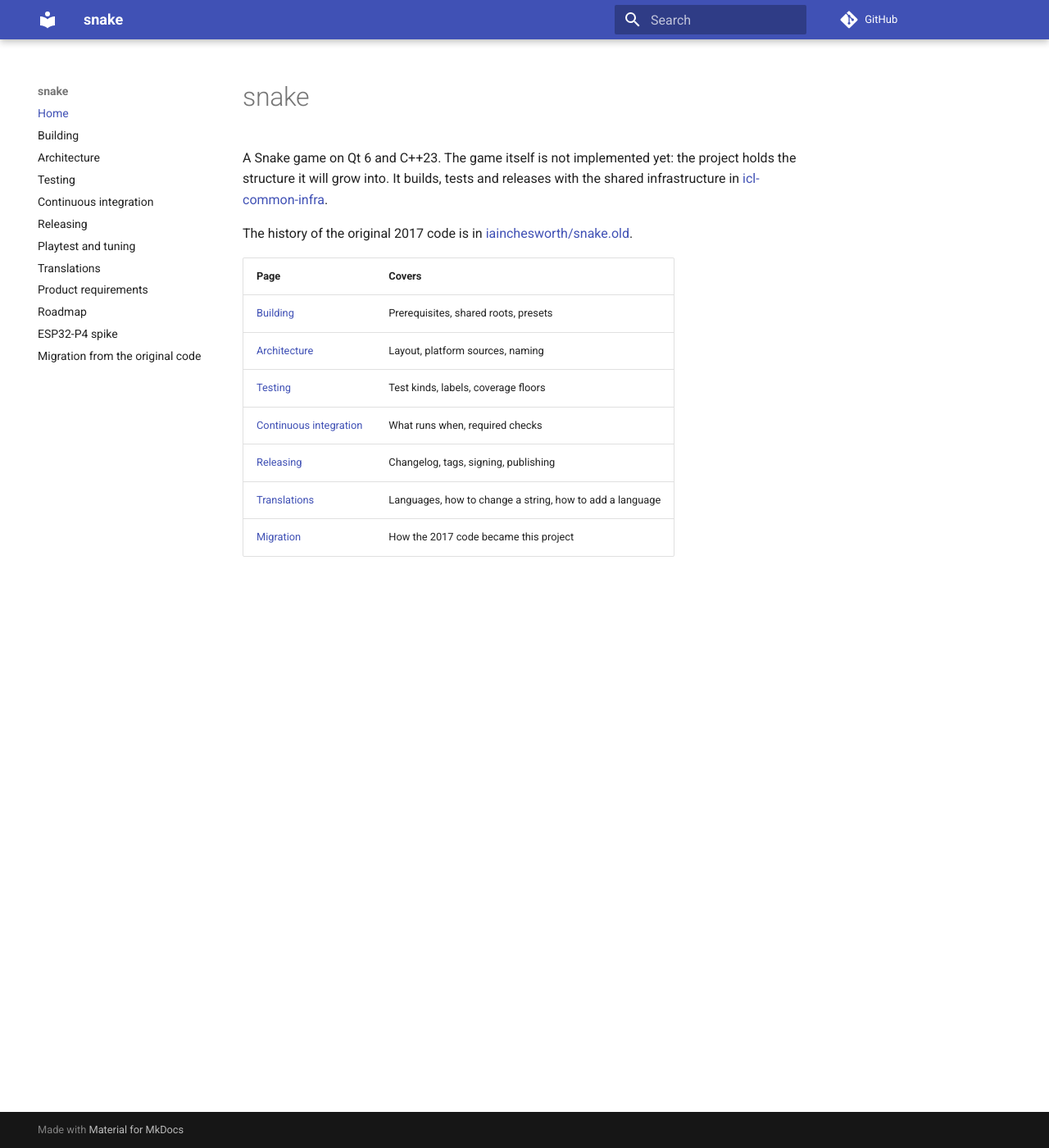
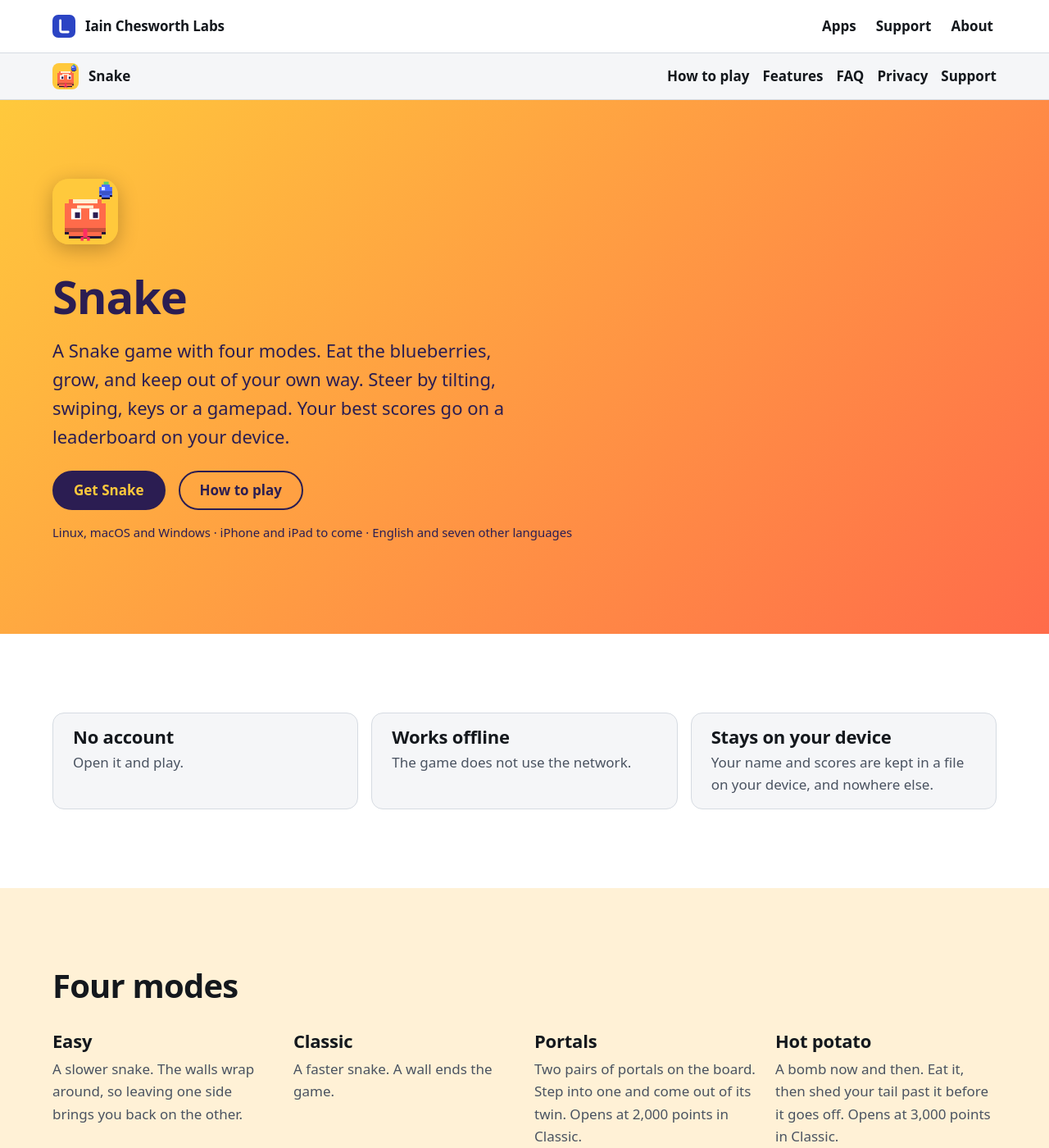
Before and after one commit to iainchesworthlabs/snake, an MkDocs documentation site: the page built from docs/index.md, in a window 1280 px wide and 1400 px high. Shown: the whole window at 82% size. Built offline with MkDocs 1.6.1 and Material for MkDocs 9.7.7, drawn with Linux system fonts in a browser that asks for light colours; comment, search, counter and statistics services are not loaded; some of the changed text lies outside the part shown.

Commit message:
Build the Snake pages for iainchesworthlabs.com/snake/
Replace the developer home page with the game's public pages: home, how to play, features,
FAQ, what's new, privacy, support, accessibility and press. They are plain script-free HTML
in Markdown files, drawn by a template that uses the company shell, with the palette sampled
from the app icon in docs/theme.css. The developer pages stay in the repository and are
excluded from the build. Every claim on the pages was read from the code or the changelog;
what could not be verified is left out or marked as an owner decision.

Signed-off-by: Iain Chesworth <iain.chesworth@gmail.com>

```diff
--- /dev/null
+++ b/docs/assets/snake.css
@@ -0,0 +1,82 @@
+/* Snake's own layout on top of the company shell (assets/icl.css). Colours come only from the shell's variables and
+   the palette in theme.css. No web font, no image from another site, no inline style anywhere. */
+
+/* Menu for narrow screens: the shell hides the app bar's links below 40rem, so a native <details> carries them. */
+.sk-menu { position: relative; }
+.sk-menu summary { cursor: pointer; list-style: none; min-height: 2.75rem; display: inline-flex; align-items: center; padding-inline: var(--icl-space-3); font-weight: 650; border: 1px solid var(--icl-border); border-radius: 999px; }
+.sk-menu summary::-webkit-details-marker { display: none; }
+.sk-menu ul { position: absolute; right: 0; top: 100%; z-index: 5; min-width: 12rem; margin: var(--icl-space-2) 0 0; padding: var(--icl-space-2); list-style: none; background: var(--icl-surface); border: 1px solid var(--icl-border); border-radius: var(--icl-radius-m); }
+.sk-menu li a { display: block; padding: var(--icl-space-3); color: var(--icl-fg); text-decoration: none; font-weight: 560; }
+.sk-menu li a:hover, .sk-menu li a[aria-current] { text-decoration: underline; }
+@media (min-width: 40rem) { .sk-menu { display: none; } }
+
+/* Hero */
+.sk-chip { display: inline-block; padding: 0.125rem var(--icl-space-3); border: 1px solid currentColor; border-radius: 999px; font-size: var(--icl-step--1); font-weight: 650; }
+.sk-get { display: inline-block; padding: var(--icl-space-3) var(--icl-space-5); border: 2px solid currentColor; border-radius: 999px; font-weight: 680; }
+.icl-hero--app a { color: var(--app-on-gradient); }
+.icl-hero--app .icl-button { background: var(--app-on-gradient); color: var(--app-gradient-from); border-color: var(--app-on-gradient); }
+.icl-hero--app h1 { max-width: 18ch; font-size: var(--icl-step-4); }
+.icl-hero--app .icl-lead { max-width: 46ch; }
+
+/* Pages that are not the home page start with a plain heading */
+.sk-head { padding-block: clamp(var(--icl-space-6), 6vw, var(--icl-space-8)) var(--icl-space-5); }
+.sk-head h1 { font-size: var(--icl-step-4); max-width: 22ch; }
+.sk-head .icl-lead { max-width: 52ch; }
+
+/* Three facts, steps */
+.sk-facts { display: grid; gap: var(--icl-space-4); grid-template-columns: repeat(auto-fit, minmax(14rem, 1fr)); margin: 0; padding: 0; list-style: none; }
+.sk-facts li { padding: var(--icl-space-4) var(--icl-space-5); background: var(--icl-surface-2); border: 1px solid var(--icl-border); border-radius: var(--icl-radius-m); }
+.sk-facts h3 { margin-bottom: var(--icl-space-1); }
+.sk-facts p { margin: 0; color: var(--icl-fg-muted); }
+.sk-steps { display: grid; gap: var(--icl-space-5); grid-template-columns: repeat(auto-fit, minmax(15rem, 1fr)); margin: 0; padding: 0; list-style: none; counter-reset: step; }
+.sk-steps li { counter-increment: step; }
+.sk-steps li::before { content: counter(step); display: inline-grid; place-items: center; width: 2.25rem; height: 2.25rem; margin-bottom: var(--icl-space-3); border-radius: 50%; background: var(--app-primary); color: var(--app-on-primary); font-weight: 750; }
+.sk-steps p { margin: 0; color: var(--icl-fg-muted); }
+
+/* Feature rows with a phone picture. The picture sits in a frame of the shell's (.icl-device). */
+.sk-row { display: grid; gap: var(--icl-space-6); align-items: center; padding-block: var(--icl-space-6); }
+.sk-row p { color: var(--icl-fg-muted); max-width: 50ch; }
+.sk-row .icl-device { width: min(100%, 14rem); }
+@media (min-width: 52rem) {
+  .sk-row { grid-template-columns: 1fr 1fr; gap: var(--icl-space-8); }
+  .sk-row--flip .icl-device { order: -1; }
+}
+.sk-two { display: grid; gap: var(--icl-space-7); }
+@media (min-width: 52rem) { .sk-two { grid-template-columns: 1fr 1fr; } }
+.sk-two p { max-width: 50ch; }
+.sk-cards { display: grid; gap: var(--icl-space-4); grid-template-columns: repeat(auto-fit, minmax(14rem, 1fr)); margin: 0; padding: 0; list-style: none; }
+.sk-cards li { padding: var(--icl-space-4) var(--icl-space-5); border: 1px solid var(--icl-border); border-radius: var(--icl-radius-m); }
+.sk-cards a { font-weight: 650; }
+.sk-cards p { margin: var(--icl-space-1) 0 0; color: var(--icl-fg-muted); font-size: var(--icl-step--1); }
+
+/* Text pages */
+.sk-text { width: min(100% - 2 * var(--icl-gutter), 46rem); margin-inline: auto; padding-bottom: var(--icl-space-8); }
+.sk-text h2 { font-size: var(--icl-step-2); margin-top: var(--icl-space-7); }
+.sk-text h3 { margin-top: var(--icl-space-5); }
+.sk-text ul, .sk-text ol { padding-left: 1.25rem; }
+.sk-text li { margin-bottom: var(--icl-space-2); }
+.sk-log { margin: var(--icl-space-4) 0; padding: var(--icl-space-4) var(--icl-space-5); background: var(--icl-surface-2); border: 1px solid var(--icl-border); border-radius: var(--icl-radius-s); overflow-x: auto; font-family: var(--icl-font-mono); font-size: var(--icl-step--1); }
+.sk-qa dt { font-weight: 680; margin-top: var(--icl-space-5); }
+.sk-qa dd { margin: var(--icl-space-1) 0 0; color: var(--icl-fg-muted); }
+.sk-icon { display: block; width: 8rem; height: 8rem; border-radius: 1.75rem; margin-block: var(--icl-space-4); }
+
+/* Markdown pages inside .icl-prose (Privacy, Support) */
+.icl-prose table { border-collapse: collapse; }
+.icl-prose th, .icl-prose td { border: 1px solid var(--icl-border); padding: var(--icl-space-2) var(--icl-space-3); text-align: left; }
+.icl-prose ul, .icl-prose ol { padding-left: 1.25rem; }
+.icl-prose li { margin-bottom: var(--icl-space-2); }
+
+/* The row of links above the company footer */
+.sk-more { padding-block: var(--icl-space-6); border-top: 1px solid var(--icl-border); font-size: var(--icl-step--1); }
+.sk-more p { margin: 0 0 var(--icl-space-3); color: var(--icl-fg-muted); }
+.sk-more ul { display: flex; flex-wrap: wrap; gap: var(--icl-space-1) var(--icl-space-5); margin: 0; padding: 0; list-style: none; }
+.sk-more a { display: inline-block; padding: var(--icl-space-2) 0; }
+
+/* Keep the FAQ and body text on the left edge of the page, with a readable line length */
+.icl-section .icl-faq { margin-inline: 0; }
+.icl-section > .icl-wrap > p { max-width: var(--icl-measure); }
+.sk-row > div { min-width: 0; }
+
+/* The ghost button on the hero: an outline in the hero's text colour */
+.icl-hero--app .icl-button--ghost { background: transparent; color: var(--app-on-gradient); border-color: var(--app-on-gradient); }
+.sk-cards .sk-get { display: inline-block; }
--- a/docs/index.md
+++ b/docs/index.md
@@ -1,18 +1,57 @@
-# snake
+---
+template: marketing.html
+title: Snake
+title_tag: "Snake: a Snake game with four modes"
+description: "Steer the snake, eat the blueberries and get on the leaderboard. Four modes. Tilt, swipe, keys or a gamepad. No account, no network, no tracking."
+---
+<section class="icl-hero icl-hero--app"><div class="icl-wrap"><div class="icl-hero__grid icl-hero__grid--solo">
+<div>
+<img class="icl-hero__icon" src="assets/img/icon-1024.png" width="80" height="80" alt="The Snake icon: a coral snake's head with white eyes and a pink tongue, and a blue blueberry, on a yellow square.">
+<h1>Snake</h1>
+<p class="icl-lead">A Snake game with four modes. Eat the blueberries, grow, and keep out of your own way. Steer by tilting, swiping, keys or a gamepad. Your best scores go on a leaderboard on your device.</p>
+<div class="icl-actions" id="get">
+<a class="icl-button" href="#download">Get Snake</a>
+<a class="icl-button icl-button--ghost" href="how-to-play/">How to play</a>
+</div>
+<p class="icl-hero__meta">Linux, macOS and Windows &middot; iPhone and iPad to come &middot; English and seven other languages</p>
+</div>
+</div></div></section>
 
-A Snake game on Qt 6 and C++23. The game itself is not implemented yet: the project holds the structure it
-will grow into. It builds, tests and releases with the shared infrastructure in
-[icl-common-infra](https://github.com/iainchesworthlabs/icl-common-infra).
+<section class="icl-section"><div class="icl-wrap">
+<ul class="sk-facts">
+<li><h3>No account</h3><p>Open it and play.</p></li>
+<li><h3>Works offline</h3><p>The game does not use the network.</p></li>
+<li><h3>Stays on your device</h3><p>Your name and scores are kept in a file on your device, and nowhere else.</p></li>
+</ul>
+</div></section>
 
-The history of the original 2017 code is in
-[iainchesworth/snake.old](https://github.com/iainchesworth/snake.old).
+<section class="icl-section icl-section--tint" id="modes"><div class="icl-wrap">
+<h2>Four modes</h2>
+<ul class="icl-points">
+<li><h3>Easy</h3><p>A slower snake. The walls wrap around, so leaving one side brings you back on the other.</p></li>
+<li><h3>Classic</h3><p>A faster snake. A wall ends the game.</p></li>
+<li><h3>Portals</h3><p>Two pairs of portals on the board. Step into one and come out of its twin. Opens at 2,000 points in Classic.</p></li>
+<li><h3>Hot potato</h3><p>A bomb now and then. Eat it, then shed your tail past it before it goes off. Opens at 3,000 points in Classic.</p></li>
+</ul>
+<p><a href="how-to-play/">How each mode works</a></p>
+</div></section>
 
-| Page | Covers |
-|---|---|
-| [Building](building.md) | Prerequisites, shared roots, presets |
-| [Architecture](architecture.md) | Layout, platform sources, naming |
-| [Testing](testing.md) | Test kinds, labels, coverage floors |
-| [Continuous integration](ci.md) | What runs when, required checks |
-| [Releasing](releasing.md) | Changelog, tags, signing, publishing |
-| [Translations](i18n.md) | Languages, how to change a string, how to add a language |
-| [Migration](migration.md) | How the 2017 code became this project |
+<section class="icl-section" id="how"><div class="icl-wrap">
+<h2>How it works</h2>
+<ol class="sk-steps">
+<li><h3>Pick a mode</h3><p>Start on Easy or Classic. The other two open as you score.</p></li>
+<li><h3>Steer and eat</h3><p>Eat quickly to build a combo of up to five times the points. The snake gets faster as it grows.</p></li>
+<li><h3>Beat your best</h3><p>A score in the top 10 asks for your name. Each mode has its own leaderboard.</p></li>
+</ol>
+</div></section>
+
+<section class="icl-section icl-section--tint" id="download"><div class="icl-wrap">
+<h2>Get Snake</h2>
+<ul class="sk-cards">
+<li><a href="https://github.com/iainchesworthlabs/snake/releases">Linux, macOS and Windows</a><p>A package for each, on GitHub. They are pre-releases for now. Each comes with checksums and signatures. The macOS app is not signed or notarised yet, and the Windows files are test-signed.</p></li>
+<!-- OWNER DECISION: the App Store badge and link go here when the app is live (Apple's artwork, unmodified, and the App Store ID). Until then this is plain text. -->
+<li><span class="sk-get">iPhone and iPad: coming to the App Store</span><p>It needs iOS 18 or later.</p></li>
+<li><span class="sk-get">Android</span><p>The Android package builds, but it has not been tried on a device, so there is no download yet.</p></li>
+</ul>
+<p>The source code is on <a href="https://github.com/iainchesworthlabs/snake">GitHub</a> under the GNU General Public License, version 3 or later.</p>
+</div></section>
--- /dev/null
+++ b/docs/theme.css
@@ -0,0 +1,16 @@
+/* The Snake palette: the one file that holds its colours. Eight roles, each light-dark(light, dark).
+   The colours are the game's own, sampled from the app icon (apps/snake/packaging/ios/Assets.xcassets) and
+   docs/design/tokens.json: Sunshine #ffc93c, Coral #ff6b4a, Night purple #2b1d52, Cream #fff1d6. The coral of the
+   icon is too light to mark things on white, so the light accent is a darker coral.
+   Held to the company contract by tools/ci/check_site_kit.py (WCAG 2.2 AA, light and dark). Change a colour here and
+   run: python tools/ci/check_site_kit.py */
+[data-app="snake"] {
+  --app-primary:       light-dark(#2b1d52, #ffc93c);
+  --app-on-primary:    light-dark(#fff1d6, #2b1d52);
+  --app-accent:        light-dark(#d4452a, #ff6b4a);
+  --app-link:          light-dark(#3d2a85, #ffc93c);
+  --app-tint:          light-dark(#fff1d6, #221844);
+  --app-gradient-from: light-dark(#ffc93c, #2b1d52);
+  --app-gradient-to:   light-dark(#ff6b4a, #1a1035);
+  --app-on-gradient:   light-dark(#2b1d52, #fff1d6);
+}
--- a/mkdocs.yml
+++ b/mkdocs.yml
@@ -1,23 +1,38 @@
-site_name: snake
-site_description: Snake game on Qt 6 and C++23
+site_name: Snake
+site_description: A Snake game with four modes, for Linux, macOS, Windows and, soon, iPhone and iPad
 repo_url: https://github.com/iainchesworthlabs/snake
+# The one place that holds the site's address. Pages write {{ site_url }} where they need it.
+# A custom domain is a change here (docs/ci.md, "The Snake pages").
+site_url: https://iainchesworthlabs.com/snake/
 docs_dir: docs
+# Not published. These are for the people who work on the game and stay in the repository only.
+exclude_docs: |
+  architecture.md
+  building.md
+  ci.md
+  testing.md
+  releasing.md
+  playtest.md
+  i18n.md
+  prd.md
+  roadmap.md
+  esp32-spike.md
+  migration.md
+  ios-install.md
+  design/
+  signing-key.asc
 strict: true
+hooks:
+  - tools/docs/site_shell_hook.py
+markdown_extensions:
+  - def_list  # the questions and answers of the FAQ page
 theme:
   name: material
-  features:
-    - navigation.sections
-    - content.code.copy
-nav:
-  - Home: index.md
-  - Building: building.md
-  - Architecture: architecture.md
-  - Testing: testing.md
-  - Continuous integration: ci.md
-  - Releasing: releasing.md
-  - Playtest and tuning: playtest.md
-  - Translations: i18n.md
-  - Product requirements: prd.md
-  - Roadmap: roadmap.md
-  - ESP32-P4 spike: esp32-spike.md
-  - Migration from the original code: migration.md
+  custom_dir: tools/docs/theme  # the Snake pages (marketing.html); see tools/docs/site_shell_hook.py
+  font: false  # no web font: the site loads nothing from other sites
+  palette:
+    - media: "(prefers-color-scheme: light)"
+      scheme: default
+    - media: "(prefers-color-scheme: dark)"
+      scheme: slate
+# The Snake pages (marketing.html) carry their own links, so there is no menu to list them in.
--- /dev/null
+++ b/tools/docs/theme/marketing.html
@@ -0,0 +1,51 @@
+{#- SPDX-License-Identifier: GPL-3.0-or-later
+    The page template of the Snake pages. It does not extend Material and ships no script. The company shell
+    (icl.css and the kit's header and footer) is the pinned copy in tools/docs/site-kit/v1/ (tools/docs/site_shell_hook.py).
+    Every link is relative, so the pages work under a preview address. The shell's own links (/, /support/ ...) are the
+    company site's and are written root-absolute, as the kit asks. -#}
+{%- set title = page.meta.title_tag or (page.title ~ ": Snake") -%}
+{%- set description = page.meta.description or config.site_description -%}
+<!doctype html>
+<html lang="en-AU" data-app="snake">
+<head>
+<meta charset="utf-8">
+<meta name="viewport" content="width=device-width, initial-scale=1">
+<title>{{ title }}</title>
+<meta name="description" content="{{ description }}">
+<meta name="color-scheme" content="light dark">
+<meta name="theme-color" content="#ffffff" media="(prefers-color-scheme: light)">
+<meta name="theme-color" content="#0e1217" media="(prefers-color-scheme: dark)">
+<link rel="canonical" href="{{ page.canonical_url }}">
+<meta property="og:url" content="{{ page.canonical_url }}">
+<meta property="og:site_name" content="Iain Chesworth Labs">
+<meta property="og:type" content="website">
+<meta property="og:title" content="{{ title }}">
+<meta property="og:description" content="{{ description }}">
+<meta name="twitter:card" content="summary">
+<link rel="icon" href="/assets/v1/favicon.svg" type="image/svg+xml">
+<link rel="stylesheet" href="{{ base_url }}/assets/icl.css">
+<link rel="stylesheet" href="{{ base_url }}/theme.css">
+<link rel="stylesheet" href="{{ base_url }}/assets/snake.css">
+{%- if page.is_homepage %}
+<script type="application/ld+json">
+{"@context":"https://schema.org","@type":"SoftwareApplication","name":"Snake","description":"A Snake game with four modes, steered by tilt, swipe, keys or a gamepad.","applicationCategory":"GameApplication","url":"{{ config.site_url }}","operatingSystem":"Linux, macOS, Windows","license":"https://www.gnu.org/licenses/gpl-3.0.html","publisher":{"@type":"Organization","name":"Iain Chesworth Labs","url":"https://iainchesworthlabs.com/"}}
+</script>
+{%- endif %}
+</head>
+<body>
+<a class="icl-skip" href="#main">Skip to content</a>
+{% include "icl-kit/header.html" %}
+{% include "partials/appbar.html" %}
+<main id="main">
+{%- if page.meta.layout == "prose" %}
+<div class="icl-prose">
+{{ page.content }}
+</div>
+{%- else %}
+{{ page.content }}
+{%- endif %}
+</main>
+{% include "partials/more.html" %}
+{% include "icl-kit/footer.html" %}
+</body>
+</html>
--- /dev/null
+++ b/tools/docs/theme/partials/appbar.html
@@ -0,0 +1,10 @@
+{#- SPDX-License-Identifier: GPL-3.0-or-later -#}
+{%- import "partials/links.html" as links -%}
+<div class="icl-appbar"><div class="icl-wrap">
+  <a class="icl-appbar__name" href="{{ base_url }}/"{% if page.is_homepage %} aria-current="page"{% endif %}><img class="icl-appbar__icon" src="{{ base_url }}/assets/img/icon-1024.png" width="32" height="32" alt="">Snake</a>
+  <nav aria-label="Snake">{% for path, label in links.bar %}<a href="{{ base_url }}/{{ path }}"{% if page.url == path %} aria-current="page"{% endif %}>{{ label }}</a>{% endfor %}</nav>
+  <details class="sk-menu">
+    <summary>Menu</summary>
+    <ul>{% for path, label in links.bar %}<li><a href="{{ base_url }}/{{ path }}"{% if page.url == path %} aria-current="page"{% endif %}>{{ label }}</a></li>{% endfor %}</ul>
+  </details>
+</div></div>
--- /dev/null
+++ b/tools/docs/theme/partials/links.html
@@ -0,0 +1,4 @@
+{#- SPDX-License-Identifier: GPL-3.0-or-later
+    The Snake pages: path, label. The bar (first group) and the "More" row (second group) of every page. -#}
+{%- set bar = [("how-to-play/", "How to play"), ("features/", "Features"), ("faq/", "FAQ"), ("privacy/", "Privacy"), ("support/", "Support")] -%}
+{%- set more = [("whats-new/", "What’s new"), ("accessibility/", "Accessibility"), ("press/", "Press")] -%}
--- /dev/null
+++ b/tools/docs/theme/partials/more.html
@@ -0,0 +1,6 @@
+{#- SPDX-License-Identifier: GPL-3.0-or-later -#}
+{%- import "partials/links.html" as links -%}
+<nav class="sk-more" aria-label="More about Snake"><div class="icl-wrap">
+  <p>Snake is made by Iain Chesworth Labs. It is open source under the GNU General Public License, version 3 or later.</p>
+  <ul>{% for path, label in links.more %}<li><a href="{{ base_url }}/{{ path }}">{{ label }}</a></li>{% endfor %}<li><a href="{{ config.repo_url }}">Source on GitHub</a></li></ul>
+</div></nav>
```
Also changed, not shown: docs/accessibility.md (added, +35 -0 lines), docs/faq.md (added, +58 -0 lines), docs/features.md (added, +30 -0 lines), docs/how-to-play.md (added, +52 -0 lines), docs/press.md (added, +25 -0 lines), docs/privacy.md (added, +53 -0 lines), docs/support.md (added, +40 -0 lines), docs/whats-new.md (added, +27 -0 lines), tools/docs/site_shell_hook.py (added, +51 -0 lines), docs/assets/img/icon-1024.png (added).
